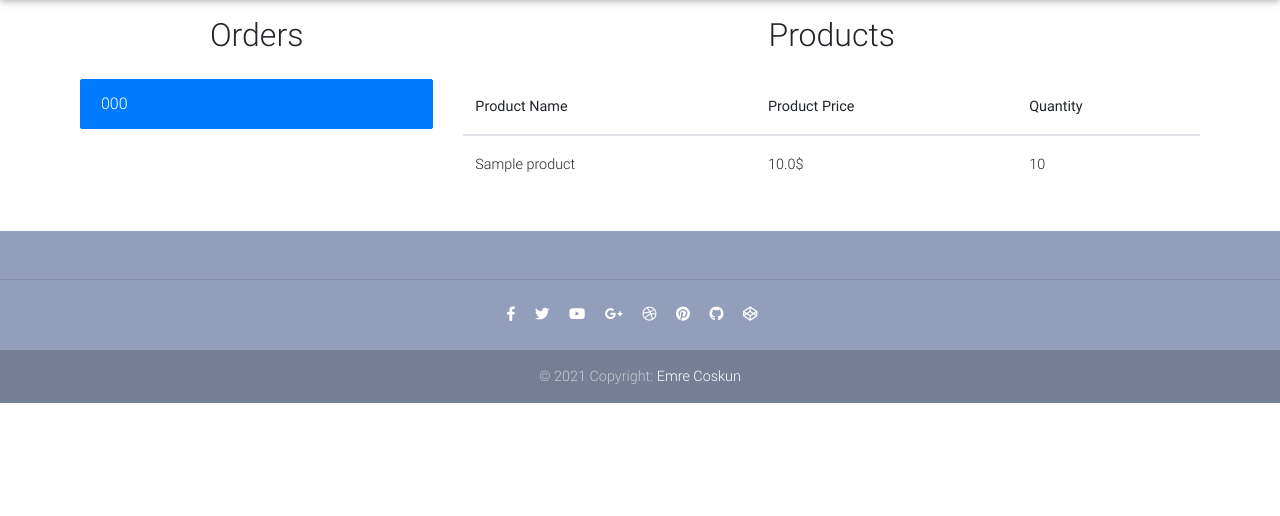
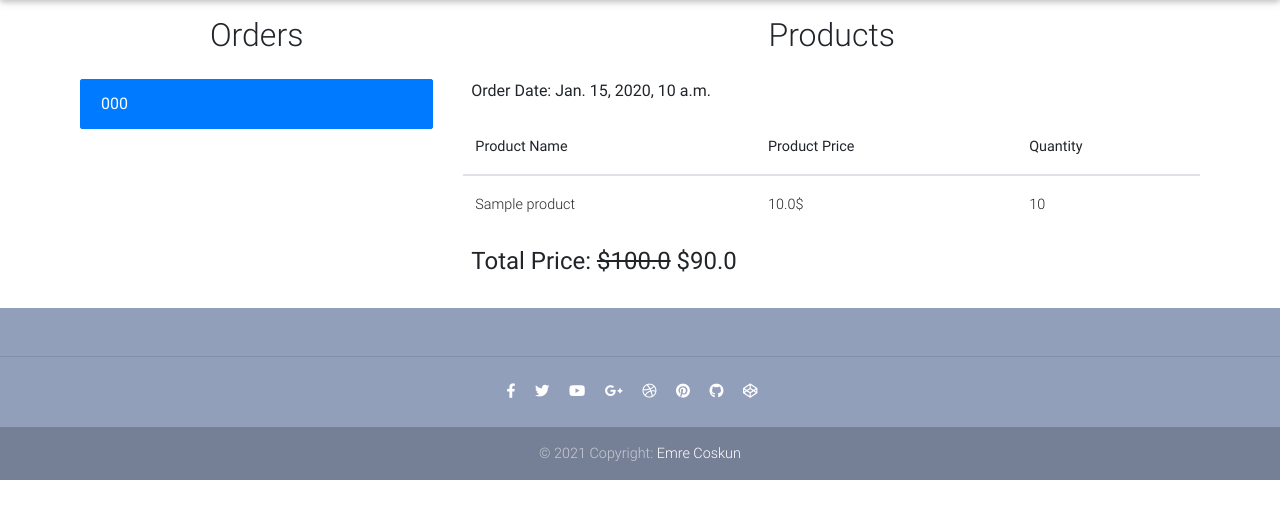
Before and after one commit to emrecoskun705/e_commerce, a Django app: page /orders/ in a window 1280 px wide, after a click on "000". Shown: the part 67-583 px from the top of the page. Run offline with Django 3.2, Linux system fonts and the light colour scheme; a user stored in the database is signed in; tables that the repository leaves empty hold one stand-in row (values such as "Sample post"); some libraries are stand-ins or nearby versions.

Commit message:
add new features to orders view

```diff
--- a/core/admin.py
+++ b/core/admin.py
@@ -40,7 +40,6 @@ admin.site.register(Category, MPTTModelAdmin)
 
 admin.site.register(OrderProduct)
 
-admin.site.register(Order)
 
 admin.site.register(Address)
 
@@ -51,3 +50,7 @@ admin.site.register(UserProfile)
 admin.site.register(Refund)
 
 admin.site.register(Coupon)
+
+@admin.register(Order)
+class OrderAdmin(admin.ModelAdmin):
+    list_display = ('user', 'ref_code')
--- a/core/models.py
+++ b/core/models.py
@@ -175,6 +175,12 @@ class Order(models.Model):
     def __str__(self):
         return self.user.username
 
+    def get_total_order_price_without_coupon(self):
+        sum = 0
+        for item in self.items.all():
+            sum += item.get_final_price()
+
+        return sum
     def get_total_order_price(self):
         sum = 0
         for item in self.items.all():
--- a/core/views.py
+++ b/core/views.py
@@ -48,7 +48,7 @@ class OrderListView(LoginRequiredMixin ,ListView):
 
     def get_queryset(self):
         #list by the user
-        queryset = Order.objects.filter(user=self.request.user, is_ordered=True)
+        queryset = Order.objects.filter(user=self.request.user, is_ordered=True).order_by('-order_date')
         return queryset
 
 
@@ -68,7 +68,7 @@ class CartView(View):
                     'order': order
                 }
                 #if cart is empty no need to show cart view
-                if order.items.count() == 0:
+                if order.items.count() < 1:
                     messages.warning(self.request, 'No products in here')
                     return redirect('/')
                 return render(self.request, 'cart.html', context)
--- a/templates/orders.html
+++ b/templates/orders.html
@@ -14,7 +14,9 @@
   <div class="col-4">
     <div class="list-group" id="list-tab" role="tablist">
     {% for order in orders %}
-      <a class="list-group-item list-group-item-action" id="list-{{order.ref_code}}-list" data-toggle="list" href="#list-{{order.ref_code}}" role="tab" aria-controls="home">{{order.ref_code}}</a>
+      <a class="list-group-item list-group-item-action" id="list-{{order.ref_code}}-list" data-toggle="list" href="#list-{{order.ref_code}}" role="tab" aria-controls="home">
+       <strong>{{order.ref_code}}</strong>
+      </a>
     {% endfor %}
     </div>
   </div>
@@ -22,6 +24,7 @@
     <div class="tab-content" id="nav-tabContent">
       {% for order in orders %}
         <div class="tab-pane fade show" id="list-{{order.ref_code}}" role="tabpanel" aria-labelledby="list-{{order.ref_code}}-list">
+            <p><strong class="pl-2">Order Date: {{order.order_date}}</strong></p>
             <table class="table">
               <thead>
                 <tr>
@@ -42,6 +45,13 @@
                 {% endfor %}
               </tbody>
             </table>
+            {% if order.coupon %}
+
+            <h4 class="pl-2"><strong>Total Price: <del>${{order.get_total_order_price_without_coupon}}</del> ${{order.get_total_order_price}}</strong></h4>
+            {% else %}
+              <h4 class="pl-2"><strong>Total Price: ${{order.get_total_order_price}}</strong></h4>
+            {% endif %}
+
         </div>
       {% endfor %}
     </div>
```
